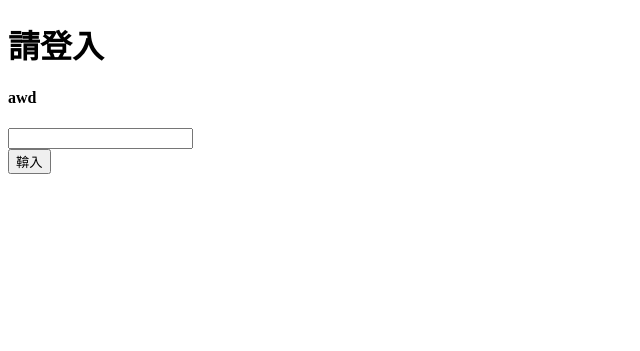
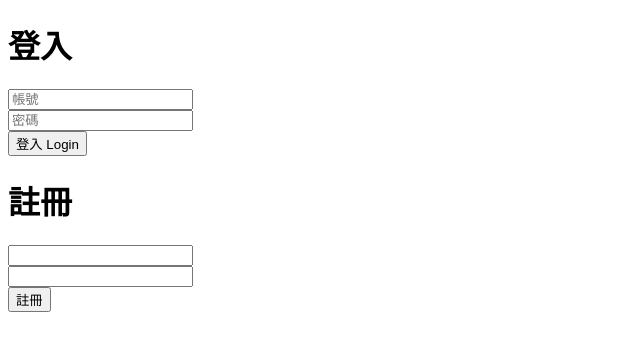
Before and after one commit to panmpan17/Kangaroo, a Python web app: template server/template/index.html in a window 1280 px wide. Shown: the top 351 px of the page, without its empty margins (0-640 px from the left). Run offline with Jinja, Linux system fonts and the light colour scheme; the template is opened without the code that fills it, so the values that code supplies are empty.

Commit message:
Account login

```diff
--- a/server/template/index.html
+++ b/server/template/index.html
@@ -10,13 +10,30 @@
         <span style="color: green;">{{ login_id }} 已登入</span>
         <a href="/logout">登出</a>
     {% else %}
-        <h1>請登入</h1>
-        <form method="POST" autocomplete="off">
-            <h4>awd</h4>
-            <input name="login_id" type="text" required autocomplete="off"><br>
-            <!-- <input name="password" type="password" required autocomplete="off"><br> -->
+        <form method="POST">
+            <h1>登入</h1>
+            <input name="login_id" type="text" required placeholder="帳號"><br>
+            <input name="password" type="password" required placeholder="密碼"><br>
+            <input name="form_type" type="hidden" value="login">
 
-            <input type="submit" value="鞥入">
+            {% if login_wrong %}
+            <div style="color: red;">錯誤帳號或密碼</div>
+            {% endif %}
+
+            <input type="submit" value="登入 Login">
+        </form>
+
+        <form method="POST">
+            <h1>註冊</h1>
+            <input name="login_id" type="text" required><br>
+            <input name="password" type="password" required><br>
+            <input name="form_type" type="hidden" value="signup">
+
+            {% if signup_wrong %}
+            <div style="color: red;">帳號重複</div>
+            {% endif %}
+
+            <input type="submit" value="註冊">
         </form>
     {% endif %}
 </body>
```
Also changed, not shown: main.py (+45 -19 lines).
